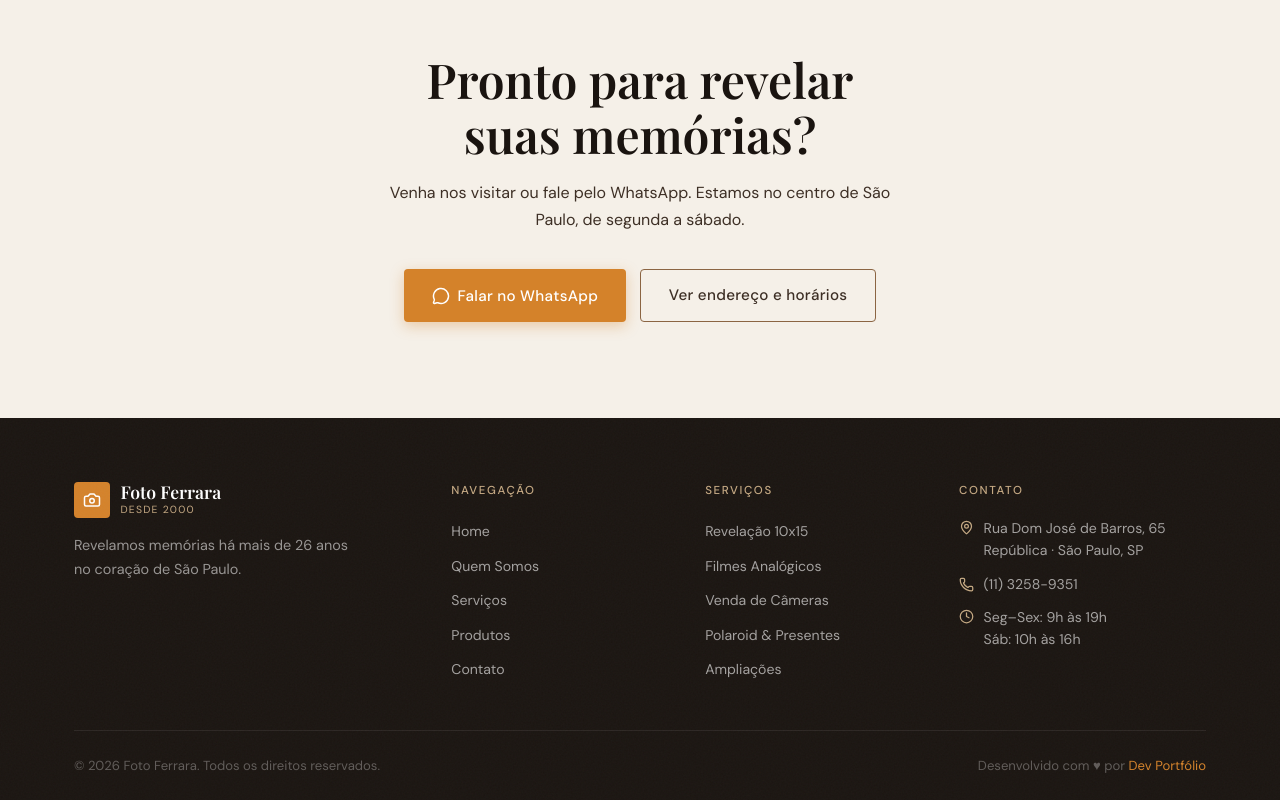
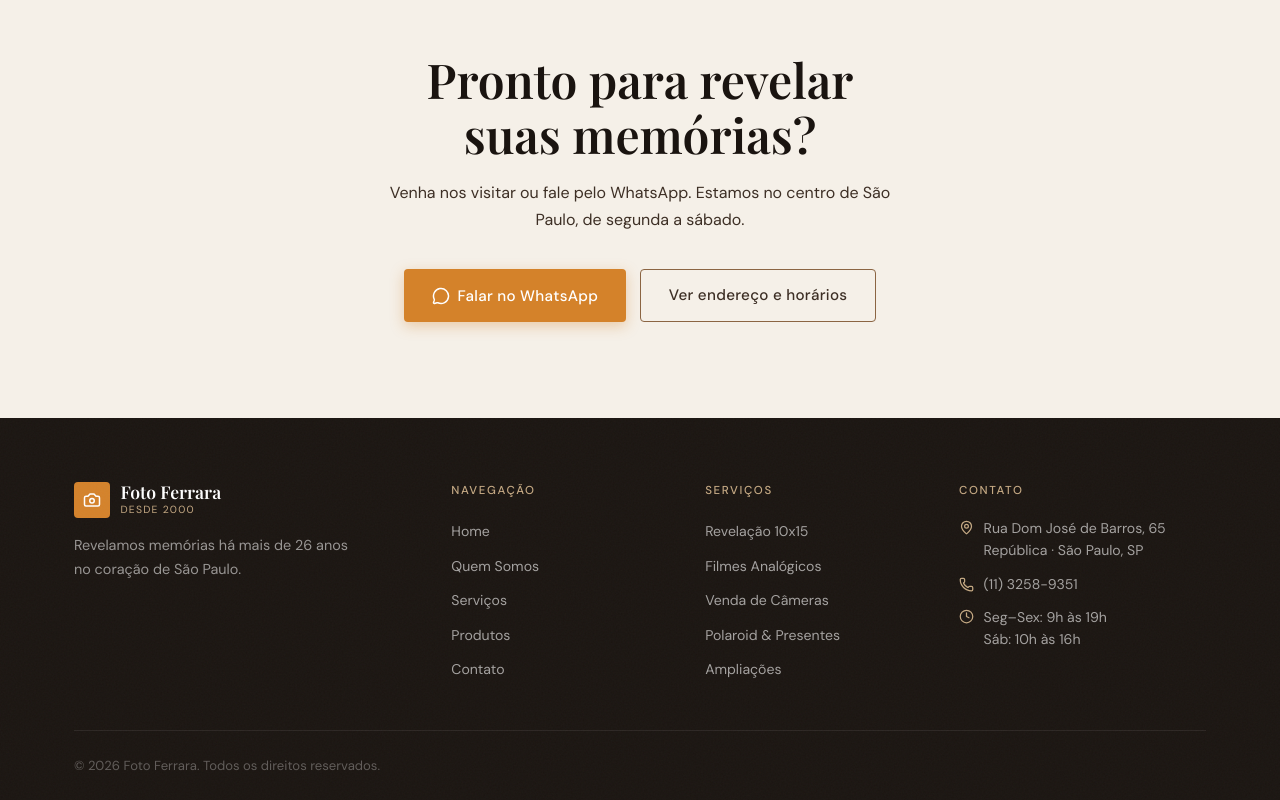
Before and after one commit to erickramossantoser/foto-ferrara-site, a React (Vite) app: page / in a window 1280 px wide. Shown: the part 2319-3119 px from the top of the page. Built offline with nearby package versions, Linux system fonts and the light colour scheme; a web font is replaced by a local one.

Commit message:
fix: removendo credito generico do rodape

```diff
--- a/src/components/Footer.css
+++ b/src/components/Footer.css
@@ -110,8 +110,6 @@ a.footer__link:hover { color: #fff; }
   flex-wrap: wrap;
   gap: .5rem;
 }
-.footer__credit span { color: var(--amber); }
-
 @media (max-width: 900px) {
   .footer__grid {
     grid-template-columns: 1fr 1fr;
--- a/src/components/Footer.jsx
+++ b/src/components/Footer.jsx
@@ -69,9 +69,6 @@ export default function Footer() {
 
         <div className="footer__bottom">
           <p>© {year} Foto Ferrara. Todos os direitos reservados.</p>
-          <p className="footer__credit">
-            Desenvolvido com ♥ por <span>Dev Portfólio</span>
-          </p>
         </div>
       </div>
     </footer>
```
